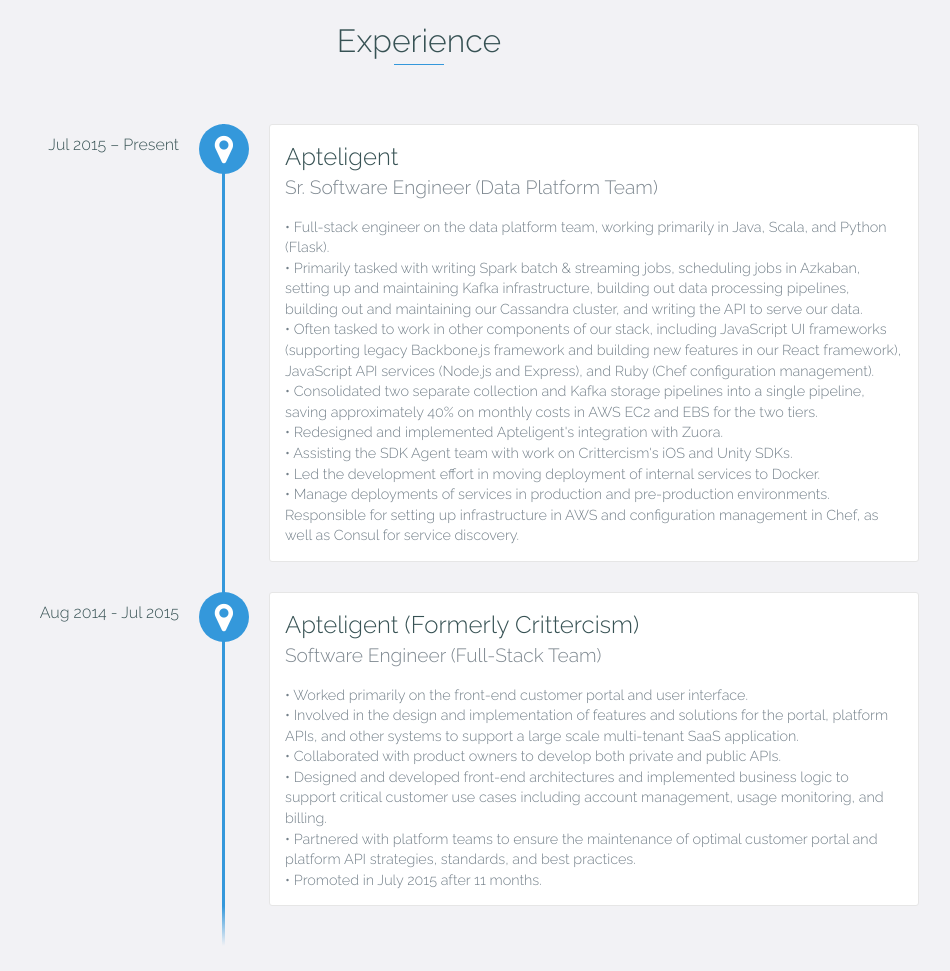
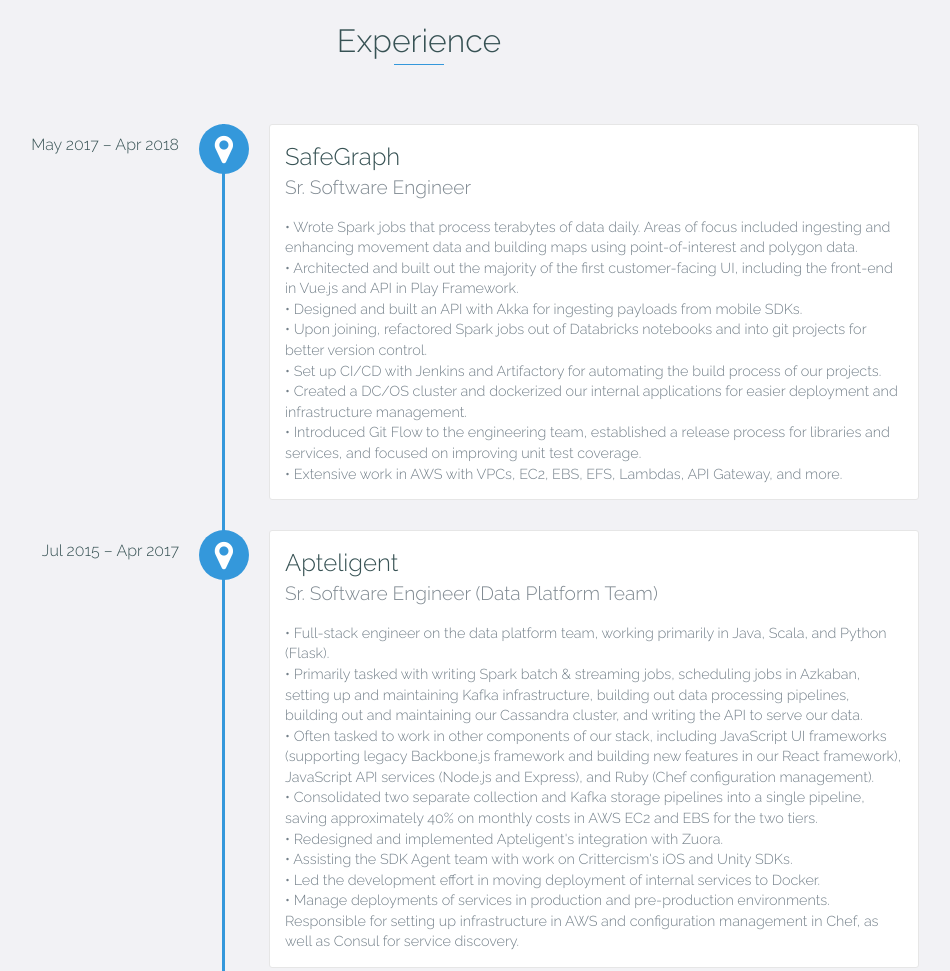
Before and after one commit to amdziuk/amdziuk.github.io, a website: page index.html in a window 1280 px wide. Shown: the part 1120-2091 px from the top of the page, without its empty margins (221-1171 px from the left). Drawn offline with nearby package versions, Linux system fonts and the light colour scheme.

Commit message:
Update resume

```diff
--- a/index.html
+++ b/index.html
@@ -46,7 +46,7 @@
             <img src="images/avatar.jpg" id="avatar">
             <h1>Adam Dziuk</h1>
             <h2>Software Engineer</h2>
-            <a href="pdf/AdamDziuk-Resume2017.pdf" target="_blank" class="btn-rounded-white">Download Resume</a>
+            <a href="pdf/AdamDziukResume2018.pdf" target="_blank" class="btn-rounded-white">Download Resume</a>
         </div>
         <!-- End #lead-content -->
 
@@ -89,7 +89,35 @@
     <div id="experience" class="background-alt">
         <h2 class="heading">Experience</h2>
         <div id="experience-timeline">
-            <div data-date="Jul 2015 – Present">
+            <div data-date="May 2017 – Apr 2018">
+                <h3>SafeGraph</h3>
+                <h4>Sr. Software Engineer</h4>
+                <p>
+                    • Wrote Spark jobs that process terabytes of data daily. Areas of focus included ingesting and enhancing movement data and building maps using point-of-interest and polygon data.
+                </p>
+                <p>
+                    • Architected and built out the majority of the first customer-facing UI, including the front-end in Vue.js and API in Play Framework.
+                </p>
+                <p>
+                    • Designed and built an API with Akka for ingesting payloads from mobile SDKs.
+                </p>
+                <p>
+                    • Upon joining, refactored Spark jobs out of Databricks notebooks and into git projects for better version control.
+                </p>
+                <p>
+                    • Set up CI/CD with Jenkins and Artifactory for automating the build process of our projects.
+                </p>
+                <p>
+                    • Created a DC/OS cluster and dockerized our internal applications for easier deployment and infrastructure management.
+                </p>
+                <p>
+                    • Introduced Git Flow to the engineering team, established a release process for libraries and services, and focused on improving unit test coverage.
+                </p>
+                <p>
+                    • Extensive work in AWS with VPCs, EC2, EBS, EFS, Lambdas, API Gateway, and more.
+                </p>
+            </div>
+            <div data-date="Jul 2015 – Apr 2017">
                 <h3>Apteligent</h3>
                 <h4>Sr. Software Engineer (Data Platform Team)</h4>
                 <p>
```
Also changed, not shown: 3 other files.
